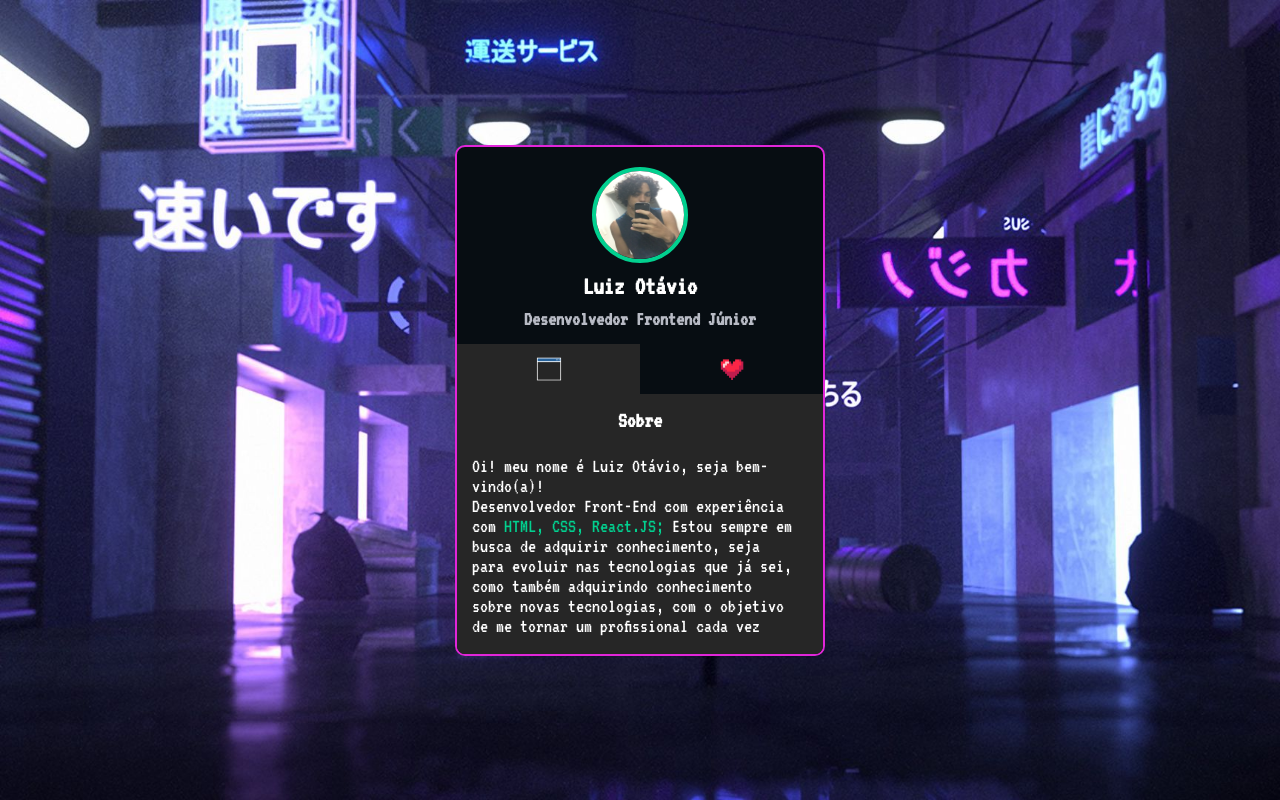
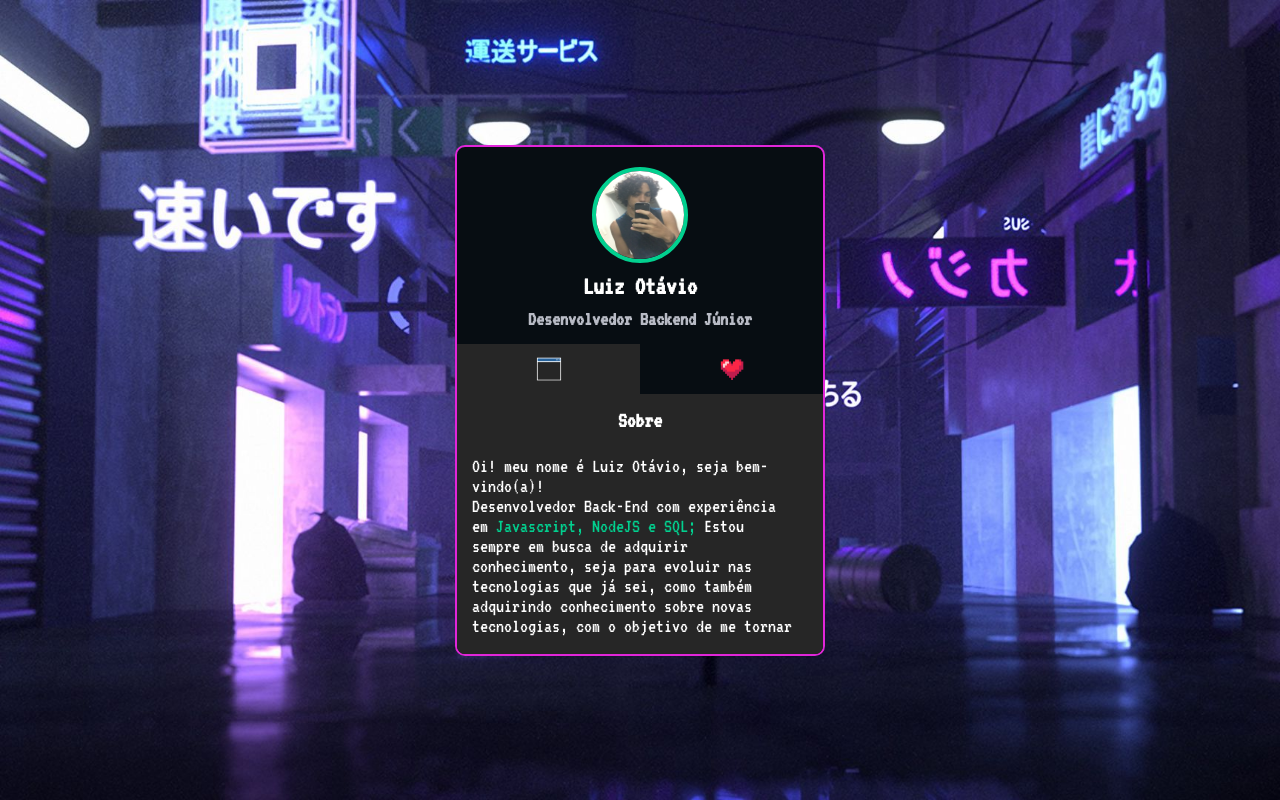
Before and after one commit to ILuizOtavio/Mini-Portifolio, a plain HTML site: page index.html in a window 1280 px wide. Drawn offline with Linux system fonts and the light colour scheme.

Commit message:
portifolio

```diff
--- a/index.html
+++ b/index.html
@@ -18,7 +18,7 @@
       <div class="minhas-informacoes">
         <img src="./src/imagens/foto-perfil.png" alt="foto de perfil" />
         <h1 class="nome">Luiz Otávio</h1>
-        <h2 class="cargo">Desenvolvedor Frontend Júnior</h2>
+        <h2 class="cargo">Desenvolvedor Backend Júnior</h2>
       </div>
 
       <div class="conteudo">
@@ -39,7 +39,7 @@
               <p>Oi! meu nome é Luiz Otávio, seja bem-vindo(a)!</p>
 
               <p>
-                Desenvolvedor Front-End com experiência com <span>HTML, CSS, React.JS;</span>
+                Desenvolvedor Back-End com experiência em <span>Javascript, NodeJS e SQL;</span>
 
                  Estou sempre em busca de adquirir conhecimento, seja para evoluir
                 nas tecnologias que já sei, como também adquirindo
```
